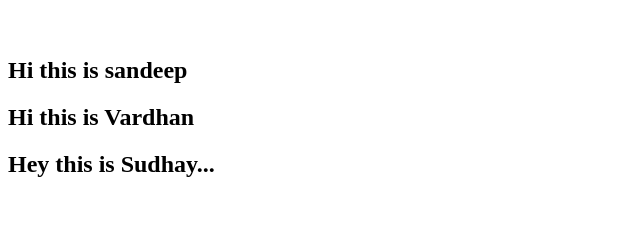
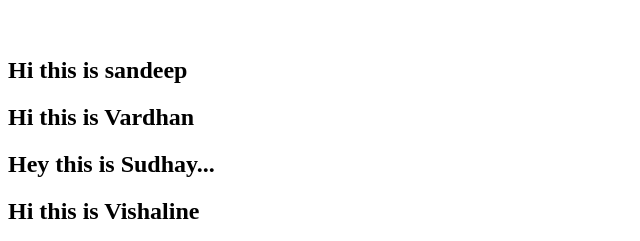
Before and after one commit to sudhay23/gdsc-attendee-page, a plain HTML site: page index.html in a window 1280 px wide. Shown: the part 61-302 px from the top of the page, without its empty margins (0-640 px from the left). Drawn offline with Linux system fonts and the light colour scheme.

Commit message:
Vishaline's commit

```diff
--- a/index.html
+++ b/index.html
@@ -10,6 +10,7 @@
         <h2>Hi this is sandeep</h2>
 	<h2>Hi this is Vardhan</h2>
         <h2>Hey this is Sudhay...</h2>
+	<h2>Hi this is Vishaline</h2>
         <marquee>Sohan Nair</marquee>
     </body>
 </html>
```
